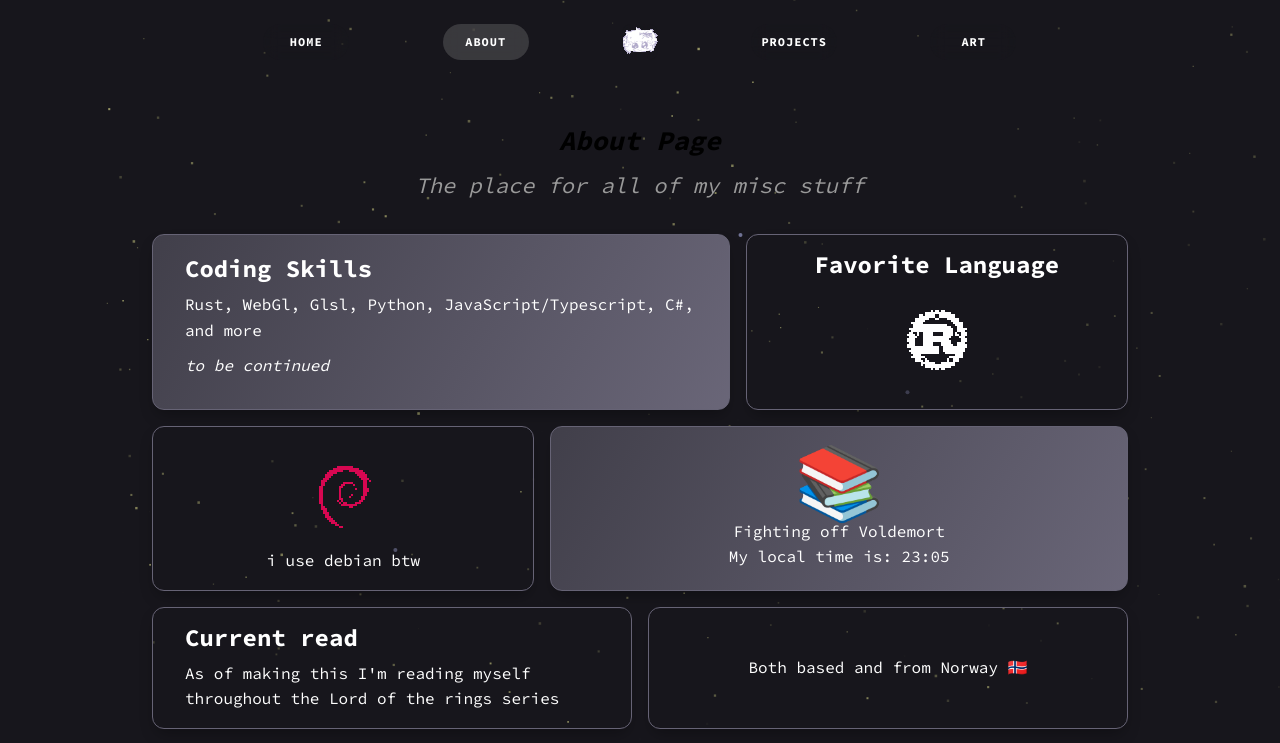
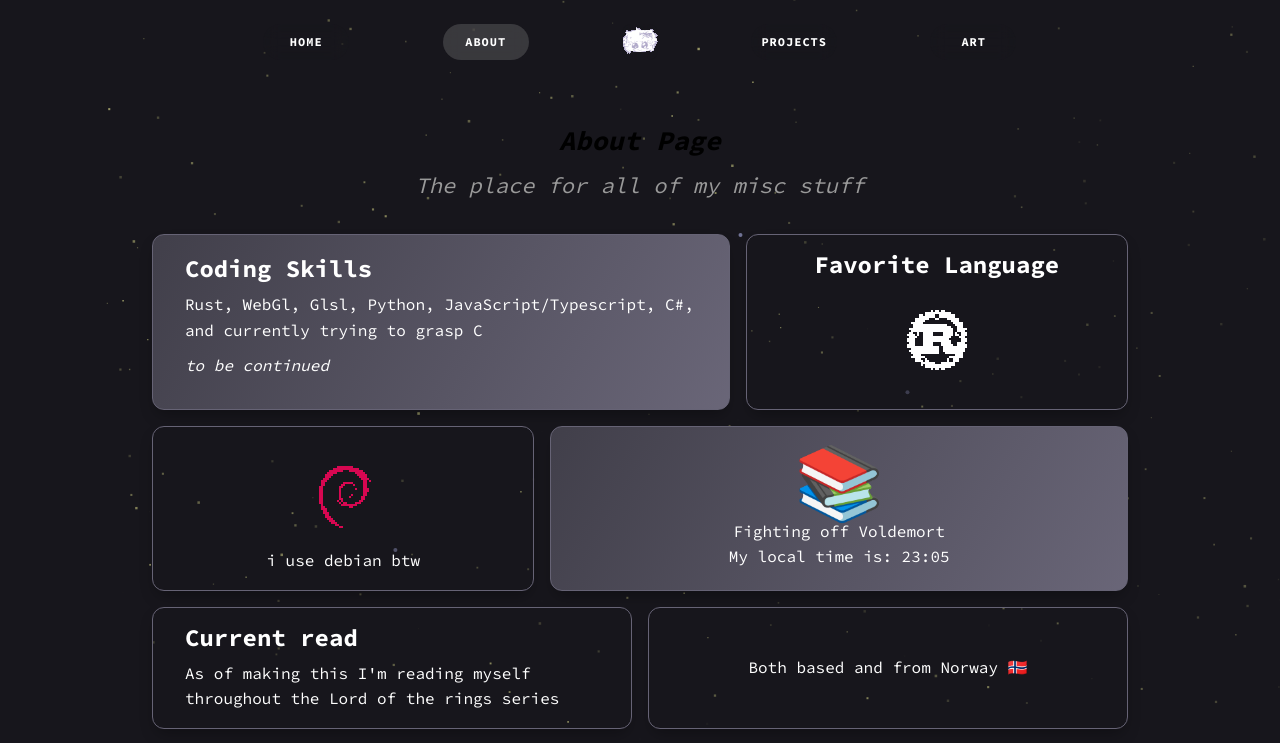
Before and after one commit to vhrollo/portfolio, a Next.js app: page /about in a window 1280 px wide. Shown: the top 743 px of the page. Built offline with nearby package versions, Linux system fonts and the light colour scheme.

Commit message:
change on about

```diff
--- a/src/app/about/page.tsx
+++ b/src/app/about/page.tsx
@@ -11,7 +11,7 @@ export default function About() {
         <div className="about-page-content">
           <div className="about-page-content-item item60 item-gradient">
             <h2 className="about-item-title">Coding Skills</h2>
-            <p className="about-item-text"> Rust, WebGl, Glsl, Python, JavaScript/Typescript, C#, and more</p>
+            <p className="about-item-text"> Rust, WebGl, Glsl, Python, JavaScript/Typescript, C#, and currently trying to grasp C</p>
             <p className="about-item-text italic">to be continued</p>
           </div>
           <div className="about-page-content-item item40 items-center">
```
